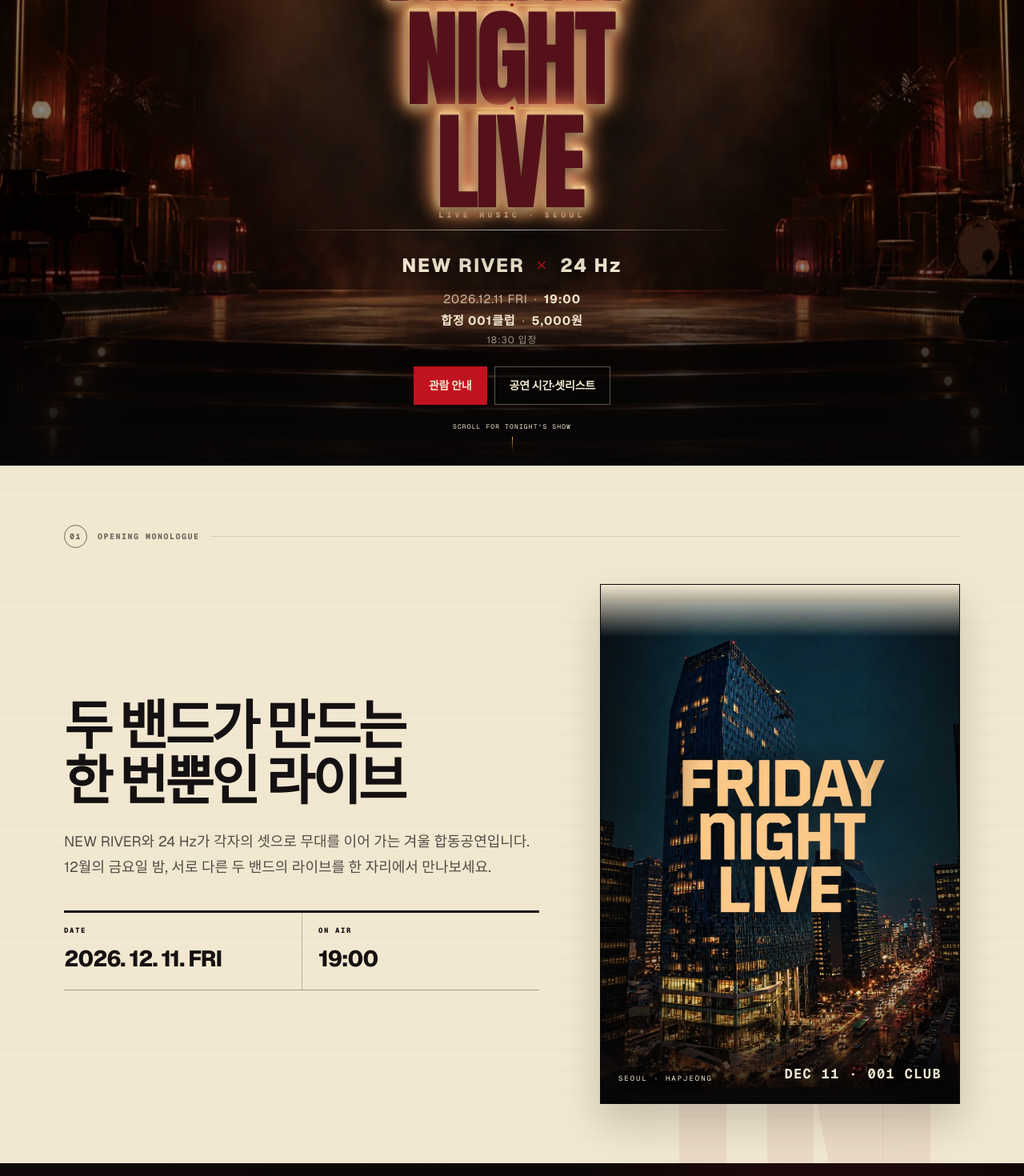
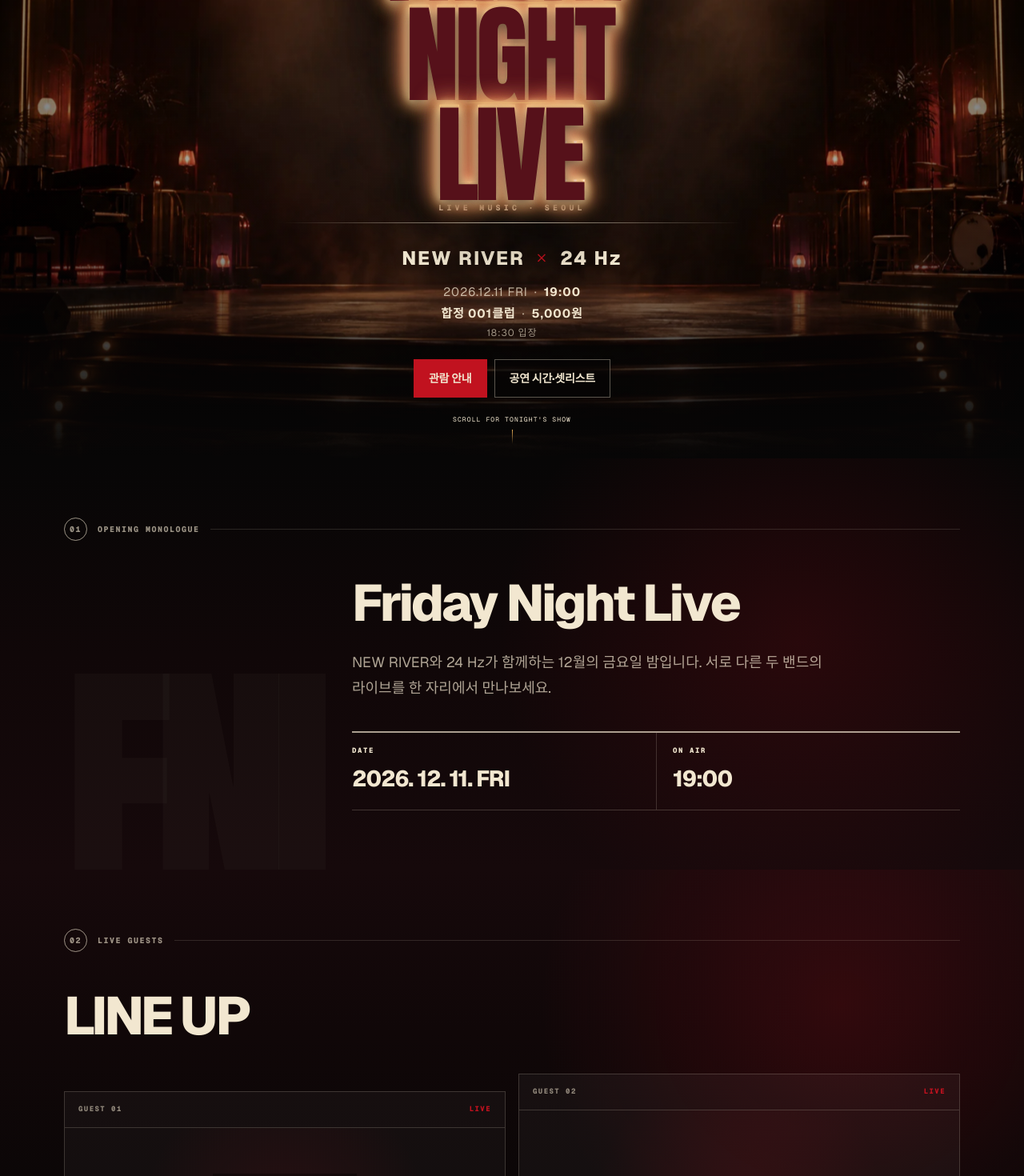
Before and after one commit to hyugrad/tband-winter-concert, a Next.js app: page / in a window 1280 px wide. Shown: the part 260-1730 px from the top of the page at 80% size. Built offline with nearby package versions, Linux system fonts and the light colour scheme.

Commit message:
refine FNL section flow and typography (#12)

```diff
--- a/app/fnl.css
+++ b/app/fnl.css
@@ -268,8 +268,8 @@
   display: block;
   flex: none;
   width: clamp(70px, 18vw, 128px);
-  height: clamp(7px, 0.9vw, 10px);
-  margin: clamp(2px, 0.35vw, 5px) 0;
+  height: 4px;
+  margin: clamp(3px, 0.4vw, 6px) 0;
 }
 
 .fnl-title-divider::before {
@@ -278,22 +278,9 @@
   right: 0;
   left: 0;
   height: 1px;
-  background: linear-gradient(90deg, transparent, rgba(240, 198, 117, 0.76) 24% 44%, transparent 44% 56%, rgba(240, 198, 117, 0.76) 56% 76%, transparent);
-  box-shadow: 0 0 7px rgba(255, 218, 139, 0.64);
+  background: linear-gradient(90deg, transparent, rgba(240, 198, 117, 0.48) 24% 76%, transparent);
+  box-shadow: 0 0 4px rgba(255, 218, 139, 0.32);
   content: "";
-}
-
-.fnl-title-divider::after {
-  position: absolute;
-  top: 50%;
-  left: 50%;
-  width: 6px;
-  height: 6px;
-  border: 1px solid #f0c675;
-  background: #86121c;
-  box-shadow: 0 0 9px rgba(255, 218, 139, 0.9);
-  content: "";
-  transform: translate(-50%, -50%) rotate(45deg);
 }
 
 .fnl-marquee > h1 > span::after {
@@ -572,18 +559,17 @@
 .fnl-about {
   min-height: auto;
   background:
-    linear-gradient(rgba(21, 17, 18, 0.025) 1px, transparent 1px),
-    var(--fnl-ivory);
-  background-size: 100% 28px;
-  color: var(--fnl-ink);
+    radial-gradient(circle at 78% 44%, rgba(193, 18, 31, 0.14), transparent 36%),
+    linear-gradient(180deg, #070606 0%, #100708 48%, #16090b 100%);
+  color: var(--fnl-ivory);
 }
 
 .fnl-about::after {
   position: absolute;
   z-index: -1;
-  right: max(20px, calc((100vw - var(--fnl-max)) / 2));
+  left: max(20px, calc((100vw - var(--fnl-max)) / 2));
   bottom: -0.13em;
-  color: rgba(101, 9, 17, 0.055);
+  color: rgba(242, 231, 208, 0.025);
   content: "FNL";
   font-family: Impact, Haettenschweiler, "Arial Narrow Bold", sans-serif;
   font-size: clamp(9rem, 27vw, 22rem);
@@ -594,15 +580,20 @@
 
 .fnl-about-grid {
   display: grid;
-  grid-template-columns: minmax(0, 0.95fr) minmax(320px, 0.72fr);
+  grid-template-columns: minmax(0, 760px);
+  justify-content: end;
   align-items: center;
-  gap: clamp(40px, 6vw, 76px);
+}
+
+.fnl-about-copy h2 {
+  font-size: clamp(2.25rem, 5vw, 4.25rem);
+  letter-spacing: -0.045em;
 }
 
 .fnl-about-copy > p:not(.fnl-overline) {
   max-width: 610px;
   margin: 24px 0 0;
-  color: rgba(21, 17, 18, 0.72);
+  color: rgba(242, 231, 208, 0.7);
   font-size: clamp(15px, 2vw, 18px);
   line-height: 1.8;
   word-break: keep-all;
@@ -612,78 +603,19 @@
   display: grid;
   margin: 38px 0 0;
   grid-template-columns: repeat(2, minmax(0, 1fr));
-  border-top: 3px solid var(--fnl-ink);
-  border-bottom: 1px solid rgba(21, 17, 18, 0.34);
+  border-top: 2px solid rgba(242, 231, 208, 0.68);
+  border-bottom: 1px solid rgba(242, 231, 208, 0.2);
 }
 
 .fnl-date-lockup div { padding: 16px 0 18px; }
-.fnl-date-lockup div + div { border-left: 1px solid rgba(21, 17, 18, 0.24); padding-left: 20px; }
+.fnl-date-lockup div + div { border-left: 1px solid rgba(242, 231, 208, 0.18); padding-left: 20px; }
 .fnl-date-lockup dt { font-family: var(--font-geist-mono), monospace; font-size: 9px; font-weight: 800; letter-spacing: 0.18em; }
 .fnl-date-lockup dd { margin: 6px 0 0; font-size: clamp(18px, 3vw, 28px); font-weight: 780; letter-spacing: -0.04em; }
-
-.fnl-city-break {
-  position: relative;
-  width: 100%;
-  height: clamp(430px, 52vw, 650px);
-  margin: 0;
-  overflow: hidden;
-  border: 1px solid rgba(21, 17, 18, 0.18);
-  background: var(--fnl-black);
-  box-shadow: 0 24px 46px rgba(21, 17, 18, 0.18);
-}
-
-.fnl-city-break::after {
-  position: absolute;
-  inset: 0;
-  background:
-    linear-gradient(180deg, var(--fnl-ivory) 0, transparent 10%, transparent 76%, var(--fnl-black) 100%),
-    linear-gradient(90deg, rgba(7, 6, 6, 0.62), transparent 28% 72%, rgba(7, 6, 6, 0.48));
-  content: "";
-  pointer-events: none;
-}
-
-.fnl-city-backdrop {
-  position: absolute;
-  inset: -24px;
-  width: calc(100% + 48px);
-  height: calc(100% + 48px);
-  object-fit: cover;
-  object-position: center 58%;
-  filter: blur(16px) brightness(0.48) saturate(0.85);
-  transform: scale(1.05);
-}
-
-.fnl-city-poster {
-  position: relative;
-  display: block;
-  width: 100%;
-  height: 100%;
-  object-fit: contain;
-  filter: drop-shadow(0 0 42px rgba(0, 0, 0, 0.62));
-}
-
-.fnl-city-break figcaption {
-  position: absolute;
-  z-index: 1;
-  right: 22px;
-  bottom: 24px;
-  left: 22px;
-  display: flex;
-  align-items: flex-end;
-  justify-content: space-between;
-  gap: 20px;
-  color: var(--fnl-ivory);
-  font-family: var(--font-geist-mono), monospace;
-  text-shadow: 0 2px 12px #000;
-}
-
-.fnl-city-break figcaption span { font-size: 9px; letter-spacing: 0.22em; }
-.fnl-city-break figcaption strong { font-size: clamp(12px, 2vw, 17px); letter-spacing: 0.08em; }
 
 .fnl-bands {
   background:
     radial-gradient(circle at 82% 20%, rgba(193, 18, 31, 0.19), transparent 30%),
-    linear-gradient(135deg, #100708, #070606 68%);
+    linear-gradient(180deg, #16090b 0%, #100708 24%, #070606 68%);
 }
 
 .fnl-bands::before {
@@ -734,9 +666,18 @@
 .fnl-band-card-copy p { min-height: 3.2em; margin: 13px 0 20px; color: rgba(242, 231, 208, 0.7); font-size: 15px; line-height: 1.7; word-break: keep-all; }
 .fnl-band-card-copy > span { display: inline-flex; padding: 7px 10px; background: var(--fnl-red-dark); color: var(--fnl-ivory); font-family: var(--font-geist-mono), monospace; font-size: 9px; letter-spacing: 0.08em; }
 
-.fnl-rundown,
+.fnl-rundown {
+  background:
+    linear-gradient(180deg, #070606 0, rgba(7, 6, 6, 0.58) 26px, transparent 76px),
+    radial-gradient(circle at 12% 12%, rgba(98, 65, 34, 0.08), transparent 20%),
+    repeating-linear-gradient(0deg, transparent 0 27px, rgba(21, 17, 18, 0.035) 28px),
+    var(--fnl-paper);
+  color: var(--fnl-ink);
+}
+
 .fnl-guide {
   background:
+    linear-gradient(180deg, #0c0909 0, rgba(12, 9, 9, 0.55) 24px, transparent 72px),
     radial-gradient(circle at 12% 12%, rgba(98, 65, 34, 0.08), transparent 20%),
     repeating-linear-gradient(0deg, transparent 0 27px, rgba(21, 17, 18, 0.035) 28px),
     var(--fnl-paper);
@@ -804,6 +745,7 @@
 
 .fnl-ticket {
   background:
+    linear-gradient(180deg, var(--fnl-paper) 0, rgba(232, 216, 184, 0.34) 24px, transparent 74px),
     linear-gradient(90deg, transparent 49.8%, rgba(242, 231, 208, 0.05) 50%, transparent 50.2%),
     var(--fnl-red-dark);
 }
@@ -912,6 +854,7 @@
 
 .fnl-venue {
   background:
+    linear-gradient(180deg, var(--fnl-red-dark) 0, rgba(101, 9, 17, 0.42) 24px, transparent 72px),
     radial-gradient(circle at 85% 25%, rgba(193, 18, 31, 0.2), transparent 27%),
     #0c0909;
 }
@@ -1013,10 +956,7 @@
   .fnl-ticket-grid,
   .fnl-venue-grid { grid-template-columns: 1fr; }
   .fnl-about { min-height: auto; }
-  .fnl-about::after { right: -0.08em; font-size: clamp(8rem, 52vw, 13rem); }
-  .fnl-city-break { height: min(62svh, 520px); }
-  .fnl-city-backdrop { object-position: center center; }
-  .fnl-city-break figcaption { bottom: 24px; flex-direction: column; align-items: flex-start; gap: 6px; }
+  .fnl-about::after { right: auto; left: -0.08em; font-size: clamp(8rem, 52vw, 13rem); }
   .fnl-band-grid { grid-template-columns: 1fr; }
   .fnl-band-card, .fnl-band-card:first-child { min-height: 410px; transform: none; }
   .fnl-band-logo-wrap { height: 185px; }
@@ -1086,7 +1026,7 @@
   .fnl-hero-actions a { min-height: 44px; padding: 0 13px; font-size: 12px; }
   .fnl-scroll-cue { font-size: 7px; }
   .fnl-date-lockup { grid-template-columns: 1fr; }
-  .fnl-date-lockup div + div { border-top: 1px solid rgba(21, 17, 18, 0.24); border-left: 0; padding-left: 0; }
+  .fnl-date-lockup div + div { border-top: 1px solid rgba(242, 231, 208, 0.18); border-left: 0; padding-left: 0; }
   .fnl-ticket-stub > div { padding: 23px 20px; }
   .fnl-admit-ticket { min-height: 126px; grid-template-columns: minmax(0, 1fr) 64px; }
   .fnl-admit-ticket::before, .fnl-admit-ticket::after { right: 55px; }
--- a/app/page.tsx
+++ b/app/page.tsx
@@ -126,17 +126,16 @@ export default function Home() {
         </section>
 
         <section className="fnl-section fnl-about" id="about">
-          <div className="fnl-section-label">
+          <div className="fnl-section-label fnl-section-label-light">
             <span>01</span>
             <p>OPENING MONOLOGUE</p>
           </div>
           <div className="fnl-about-grid">
             <div className="fnl-about-copy">
-              <h2>두 밴드가 만드는<br />한 번뿐인 라이브</h2>
+              <h2>Friday Night Live</h2>
               <p>
-                NEW RIVER와 24 Hz가 각자의 셋으로 무대를 이어 가는 겨울
-                합동공연입니다. 12월의 금요일 밤, 서로 다른 두 밴드의
-                라이브를 한 자리에서 만나보세요.
+                NEW RIVER와 24 Hz가 함께하는 12월의 금요일 밤입니다.
+                서로 다른 두 밴드의 라이브를 한 자리에서 만나보세요.
               </p>
               <dl className="fnl-date-lockup">
                 <div>
@@ -149,41 +148,16 @@ export default function Home() {
                 </div>
               </dl>
             </div>
-            <figure className="fnl-city-break">
-              <img
-                className="fnl-city-backdrop"
-                src={`${basePath}/assets/fnl/city-night.webp`}
-                alt=""
-                width="813"
-                height="1100"
-                loading="lazy"
-                decoding="async"
-                aria-hidden="true"
-              />
-              <img
-                className="fnl-city-poster"
-                src={`${basePath}/assets/fnl/city-night.webp`}
-                alt="도시 야경을 배경으로 한 Friday Night Live 포스터"
-                width="813"
-                height="1100"
-                loading="lazy"
-                decoding="async"
-              />
-              <figcaption>
-                <span>SEOUL · HAPJEONG</span>
-                <strong>DEC 11 · 001 CLUB</strong>
-              </figcaption>
-            </figure>
           </div>
         </section>
 
         <section className="fnl-section fnl-bands" id="bands">
           <div className="fnl-section-label fnl-section-label-light">
             <span>02</span>
-            <p>TONIGHT&apos;S LINE-UP</p>
+            <p>LIVE GUESTS</p>
           </div>
           <div className="fnl-section-heading">
-            <h2>오늘 밤의 두 팀</h2>
+            <h2>LINE UP</h2>
           </div>
 
           <div className="fnl-band-grid">
```
Also changed, not shown: 1 other file (tests, documents, lock files or other folders).
